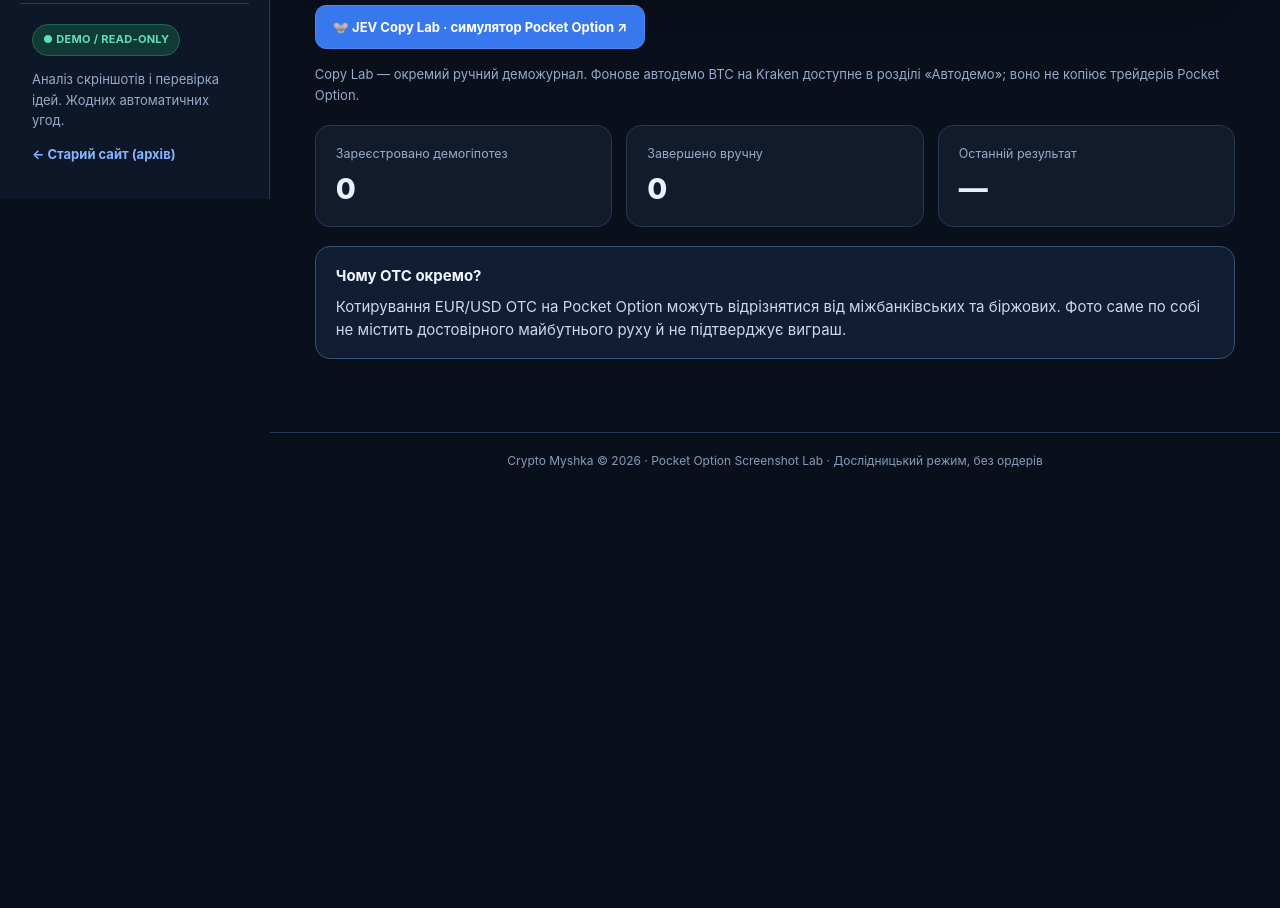
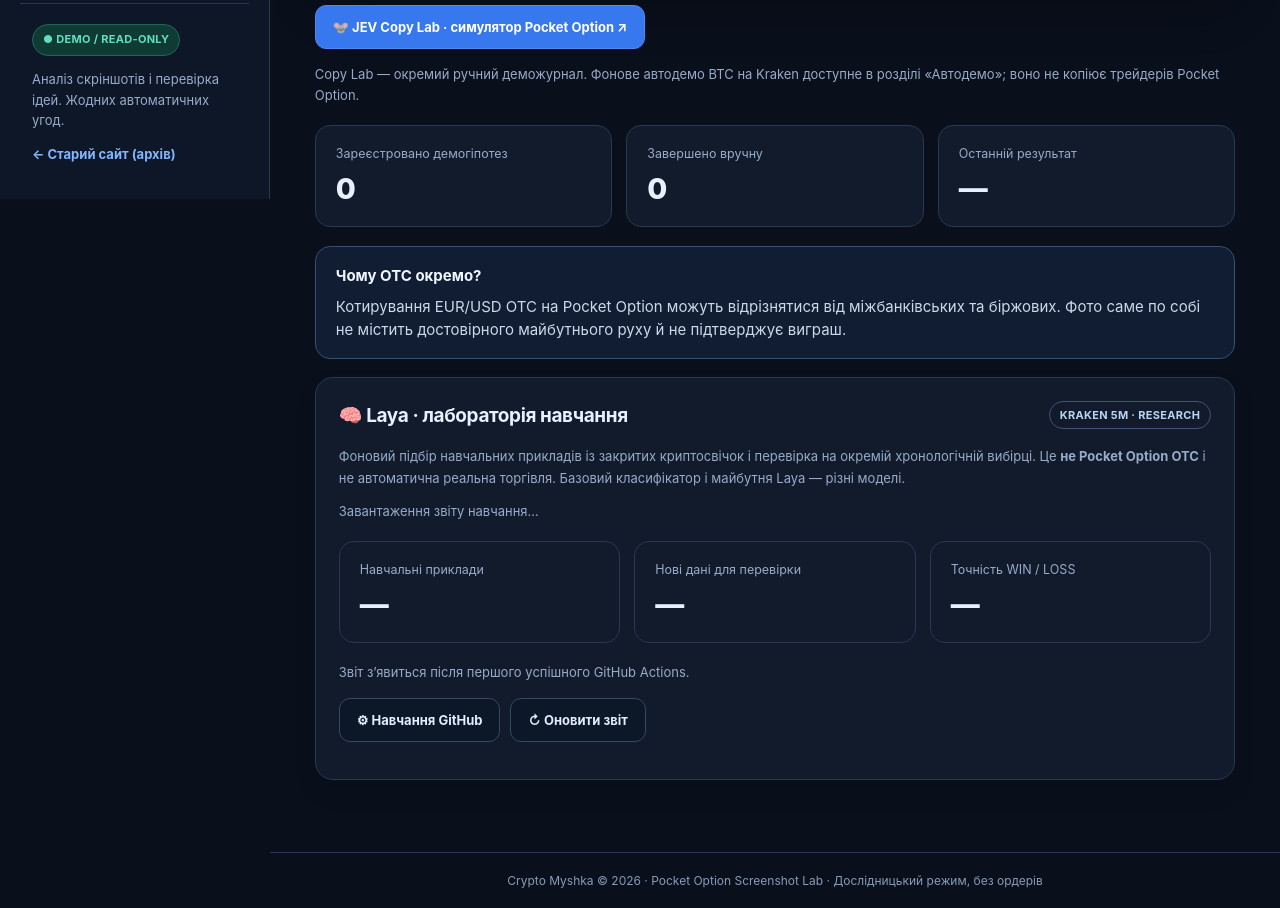
Before and after one commit to omeljanpadovcky-create/T, a plain HTML site: page myshka-app.html in a window 1280 px wide. Shown: the part 601-1509 px from the top of the page. Before the commit the page ends 1089 px from the top, so only its background shows below. Drawn offline with Linux system fonts and the light colour scheme.

Commit message:
Show transparent Laya dataset and out-of-sample baseline results on autodemo page

```diff
--- a/myshka-app.html
+++ b/myshka-app.html
@@ -138,6 +138,19 @@
 <div class="card"><h2>Останні демоугоди</h2><div id="auto-trades" class="journal"><p class="hint">Поки завантажується…</p></div></div>
 <p class="hint">Джерело фонового аналізу — публічні хвилинні свічки Kraken, а не Pocket Option OTC. Ціни входу/виходу — наближені ціни закритих свічок. Це експериментальна симуляція, а не підтверджена прибуткова стратегія.</p>
 </section>
+<section class="card" id="jev-laya-research" aria-label="JEV Laya дослідницьке навчання">
+<div class="section-title"><h2>🧠 Laya · лабораторія навчання</h2><span class="pill">KRAKEN 5M · RESEARCH</span></div>
+<p class="hint">Фоновий підбір навчальних прикладів із закритих криптосвічок і перевірка на окремій хронологічній вибірці. Це <strong>не Pocket Option OTC</strong> і не автоматична реальна торгівля. Базовий класифікатор і майбутня Laya — різні моделі.</p>
+<p id="laya-status" class="hint" role="status">Завантаження звіту навчання…</p>
+<div class="statgrid">
+<div class="stat"><small>Навчальні приклади</small><strong id="laya-trained-count">—</strong></div>
+<div class="stat"><small>Нові дані для перевірки</small><strong id="laya-test-count">—</strong></div>
+<div class="stat"><small>Точність WIN / LOSS</small><strong id="laya-winrate">—</strong></div>
+</div>
+<p id="laya-compare" class="hint">Звіт з’явиться після першого успішного GitHub Actions.</p>
+<div class="actions"><a class="btn" href="https://github.com/omeljanpadovcky-create/T/actions/workflows/jev-laya-research.yml" target="_blank" rel="noopener">⚙ Навчання GitHub</a><button class="btn" type="button" id="laya-refresh">↻ Оновити звіт</button></div>
+</section>
+
 <section id="screen-history" data-screen="history" class="screen" hidden>
 <div class="overline">PAPER ONLY · LOCAL DEVICE</div><h1>Деможурнал</h1>
 <p class="lead">Записи доступні лише в цьому браузері. Результати позначаються вручну, не перевіряються Pocket Option і не використовуються для реальних ордерів.</p>
@@ -167,5 +180,6 @@
 <script defer src="./app/pocket-option.js?v=20261011-buy-sell-demo1"></script>
 <script defer src="./app/pocket-trade-ticket.js?v=20261011-buy-sell-demo1"></script>
 <script defer src="./app/auto-dashboard.js?v=20261011-backtest1"></script>
+<script defer src="./app/jev-laya-dashboard.js?v=20261013-research1"></script>
 </body>
 </html>
```
